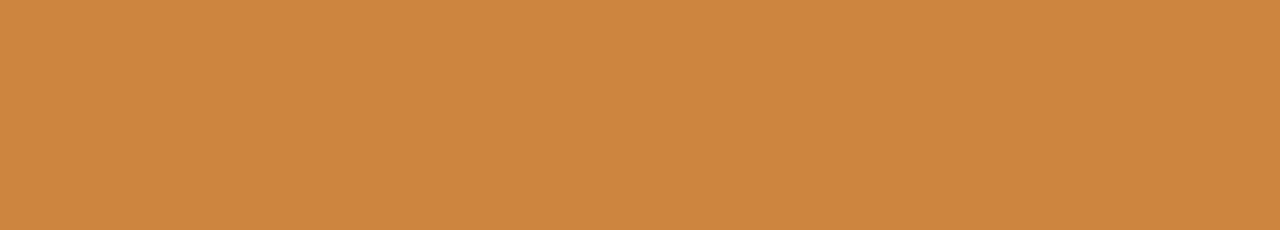
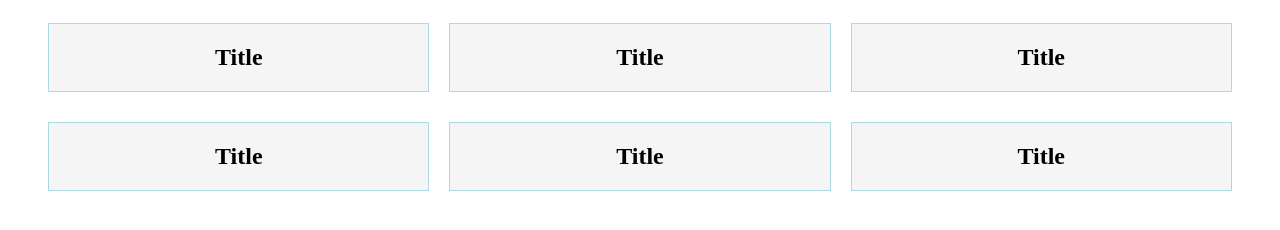
Before and after one commit to christopherjohnson1/product-cards, a plain HTML site: page index.html in a window 1280 px wide. Drawn offline with Linux system fonts and the light colour scheme.

Commit message:
added card structure

```diff
--- a/index.html
+++ b/index.html
@@ -8,6 +8,42 @@
     <link rel="stylesheet" href="./main.css">
 </head>
 <body>
+    <header></header>
+    <main>
+        <div class="flex-container">
+            <div class="product-card card-1">
+                <header>
+                    <h2>Title</h2>
+                </header>
+            </div>
+            <div class="product-card card-2">
+                <header>
+                    <h2>Title</h2>
+                </header>
+            </div>
+            <div class="product-card card-3">
+                <header>
+                    <h2>Title</h2>
+                </header>
+            </div>
+            <div class="product-card card-4">
+                <header>
+                    <h2>Title</h2>
+                </header>
+            </div>
+            <div class="product-card card-5">
+                <header>
+                    <h2>Title</h2>
+                </header>
+            </div>
+            <div class="product-card card-6">
+                <header>
+                    <h2>Title</h2>
+                </header>
+            </div>
+        </div>
+    </main>
+    <footer></footer>
     <script src="./main.js"></script>
 </body>
 </html>
--- a/main.css
+++ b/main.css
@@ -1,3 +1,16 @@
-body {
-    background-color: peru;
+
+.flex-container {
+    display: flex;
+    flex-flow: row wrap;
+    justify-content: center;
+
+
 }
+
+.product-card {
+    border: solid 1px lightblue;
+    background-color: whitesmoke;
+    width: 30%;
+    text-align: center;
+    margin: 15px 10px;
+}
```
